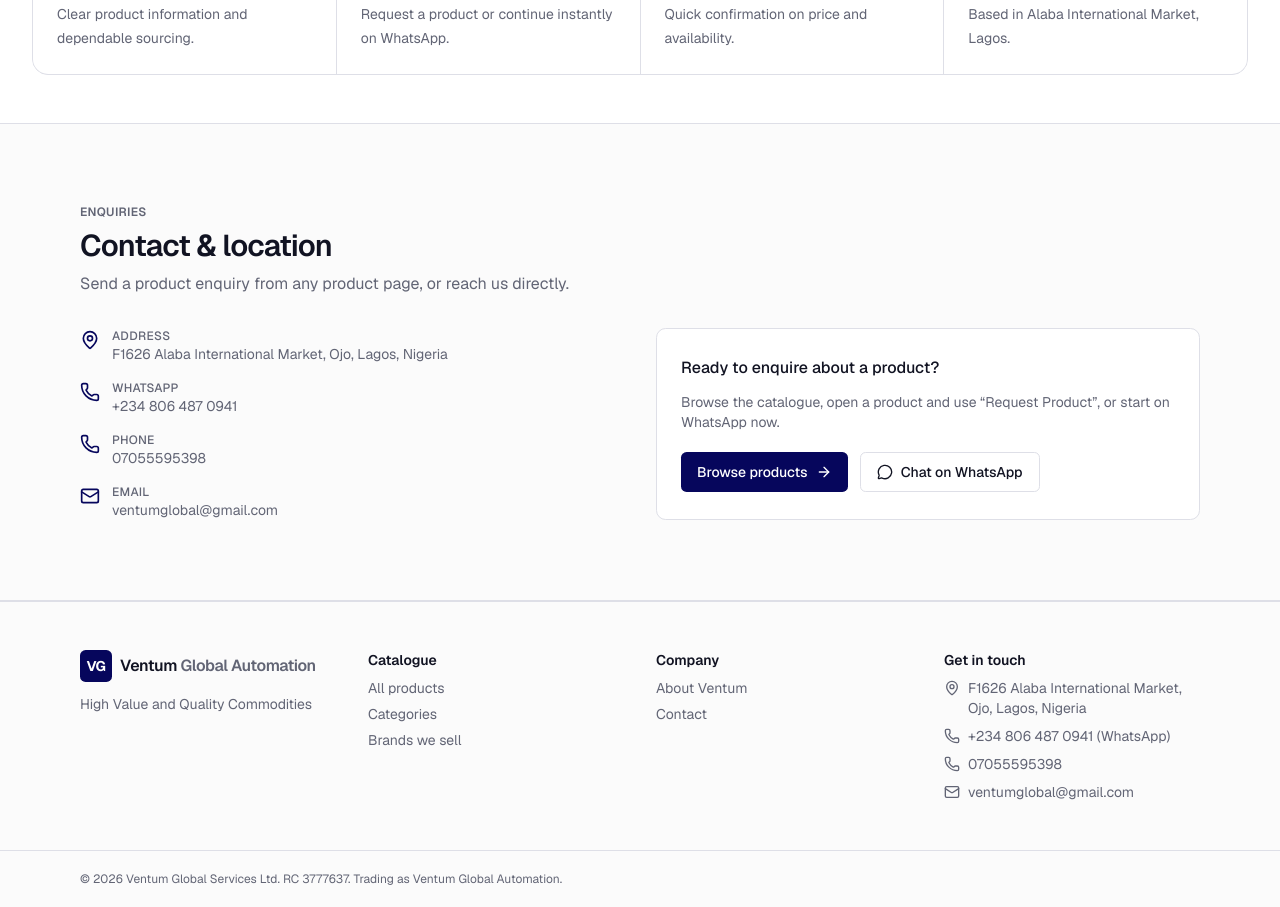
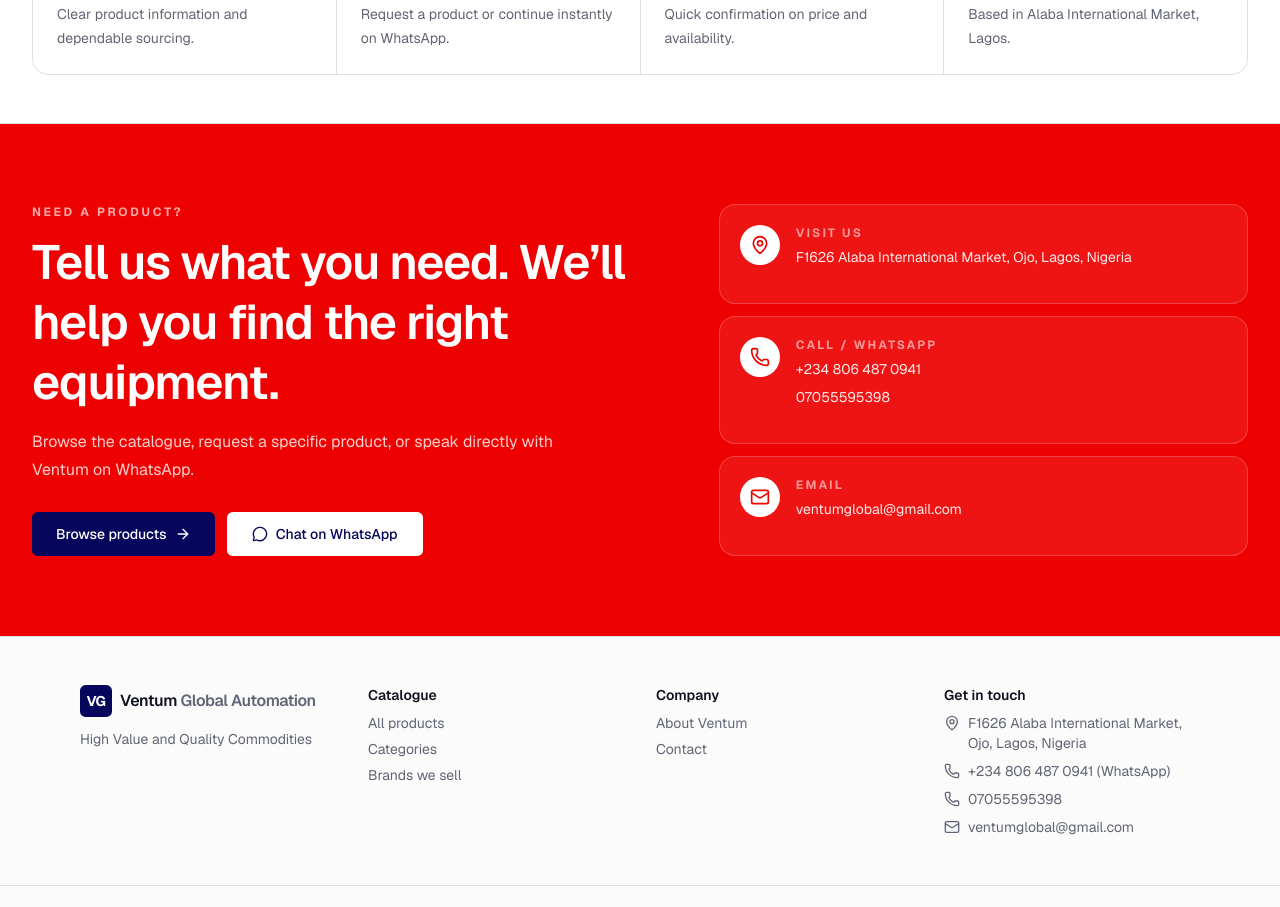
Before and after one commit to bos-code/ventum-automation, a Next.js app: page / in a window 1280 px wide. Shown: the part 1700-2607 px from the top of the page. Built offline with nearby package versions, Linux system fonts and the light colour scheme; no server answers.

Commit message:
ui: rebuild contact section for conversion

```diff
--- a/components/site/home/contact.tsx
+++ b/components/site/home/contact.tsx
@@ -2,7 +2,6 @@
 import { ArrowRight, Mail, MapPin, Phone } from "lucide-react";
 import { Button } from "@/components/ui/button";
 import { WhatsAppLink } from "@/components/site/whatsapp-link";
-import { Section, SectionHeading } from "@/components/site/section";
 import type { Settings } from "@/types";
 import { toWhatsAppDigits } from "@/lib/utils";
 
@@ -10,69 +9,72 @@
   const mapsQuery = encodeURIComponent(settings.address);
 
   return (
-    <Section id="contact" muted>
-      <SectionHeading
-        eyebrow="Enquiries"
-        title="Contact & location"
-        description="Send a product enquiry from any product page, or reach us directly."
+    <section id="contact" className="bg-[#ed0101] text-white">
+      <div className="mx-auto grid max-w-7xl gap-10 px-4 py-14 sm:px-6 sm:py-20 lg:grid-cols-[1.1fr_.9fr] lg:px-8">
+        <div>
+          <p className="text-xs font-bold uppercase tracking-[0.22em] text-white/65">
+            Need a product?
+          </p>
+          <h2 className="mt-3 max-w-2xl text-3xl font-semibold leading-tight tracking-tight sm:text-4xl lg:text-5xl">
+            Tell us what you need. We’ll help you find the right equipment.
+          </h2>
+          <p className="mt-4 max-w-xl text-sm leading-7 text-white/80 sm:text-base">
+            Browse the catalogue, request a specific product, or speak directly
+            with Ventum on WhatsApp.
+          </p>
+
+          <div className="mt-7 flex flex-wrap gap-3">
+            <Button asChild size="lg" className="bg-[#06065c] text-white hover:bg-[#06065c]/90">
+              <Link href="/products">
+                Browse products <ArrowRight aria-hidden="true" />
+              </Link>
+            </Button>
+            <WhatsAppLink
+              number={settings.whatsapp}
+              size="lg"
+              variant="secondary"
+              className="border-white/30 bg-white text-[#06065c] hover:bg-white/90"
             />
+          </div>
+        </div>
 
-      <div className="grid gap-8 lg:grid-cols-2">
-        <div className="space-y-4">
-          <ContactRow icon={MapPin} label="Address">
+        <div className="grid gap-3 sm:grid-cols-2 lg:grid-cols-1">
+          <ContactCard icon={MapPin} label="Visit us">
             <a
               href={`https://www.google.com/maps/search/?api=1&query=${mapsQuery}`}
               target="_blank"
               rel="noopener noreferrer"
-              className="hover:text-foreground"
             >
               {settings.address}
             </a>
-          </ContactRow>
-          <ContactRow icon={Phone} label="WhatsApp">
+          </ContactCard>
+          <ContactCard icon={Phone} label="Call / WhatsApp">
+            <div className="space-y-1">
               <a
+                className="block"
                 href={`https://wa.me/${toWhatsAppDigits(settings.whatsapp)}`}
                 target="_blank"
                 rel="noopener noreferrer"
-              className="hover:text-foreground"
               >
                 {settings.phone}
               </a>
-          </ContactRow>
-          <ContactRow icon={Phone} label="Phone">
-            <a href={`tel:${settings.secondaryPhone}`} className="hover:text-foreground">
+              {settings.secondaryPhone && (
+                <a className="block" href={`tel:${settings.secondaryPhone}`}>
                   {settings.secondaryPhone}
                 </a>
-          </ContactRow>
-          <ContactRow icon={Mail} label="Email">
-            <a href={`mailto:${settings.email}`} className="hover:text-foreground">
-              {settings.email}
-            </a>
-          </ContactRow>
+              )}
             </div>
-
-        <div className="flex flex-col justify-center gap-3 rounded-lg border border-border bg-card p-6">
-          <p className="font-medium">Ready to enquire about a product?</p>
-          <p className="text-sm text-muted-foreground">
-            Browse the catalogue, open a product and use “Request Product”, or
-            start on WhatsApp now.
-          </p>
-          <div className="mt-2 flex flex-wrap gap-3">
-            <Button asChild>
-              <Link href="/products">
-                Browse products
-                <ArrowRight aria-hidden="true" />
-              </Link>
-            </Button>
-            <WhatsAppLink number={settings.whatsapp} variant="secondary" />
+          </ContactCard>
+          <ContactCard icon={Mail} label="Email">
+            <a href={`mailto:${settings.email}`}>{settings.email}</a>
+          </ContactCard>
         </div>
       </div>
-      </div>
-    </Section>
+    </section>
   );
 }
 
-function ContactRow({
+function ContactCard({
   icon: Icon,
   label,
   children,
@@ -82,13 +84,19 @@
   children: React.ReactNode;
 }) {
   return (
-    <div className="flex gap-3">
-      <Icon className="mt-0.5 size-5 shrink-0 text-primary" aria-hidden="true" />
+    <div className="rounded-2xl border border-white/20 bg-white/[0.08] p-5 backdrop-blur-sm">
+      <div className="flex gap-4">
+        <div className="grid size-10 shrink-0 place-items-center rounded-full bg-white text-[#ed0101]">
+          <Icon className="size-5" aria-hidden="true" />
+        </div>
         <div>
-        <p className="text-xs font-medium uppercase tracking-wide text-muted-foreground">
+          <p className="text-xs font-bold uppercase tracking-[0.18em] text-white/55">
             {label}
           </p>
-        <p className="text-sm text-muted-foreground">{children}</p>
+          <div className="mt-1 text-sm leading-6 text-white/90 [&_a:hover]:text-white">
+            {children}
+          </div>
+        </div>
       </div>
     </div>
   );
```
Lines whose indentation alone changed are shown as unchanged.
